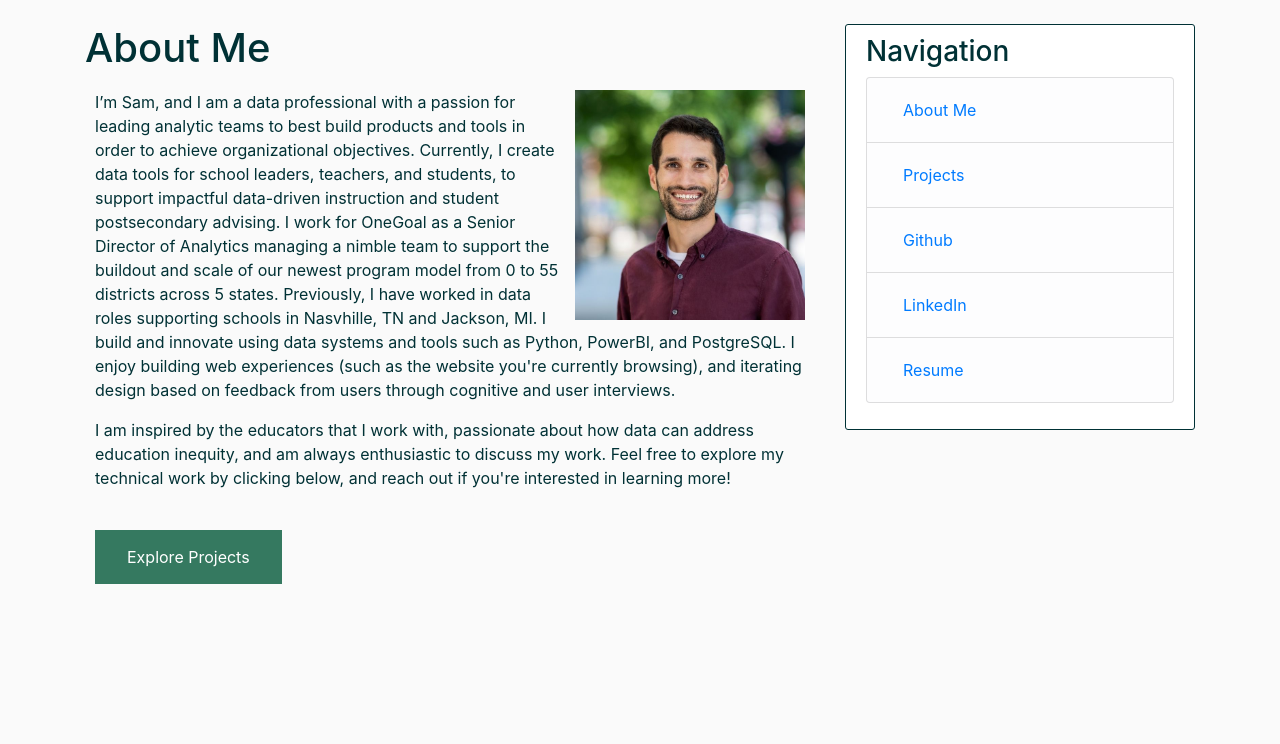
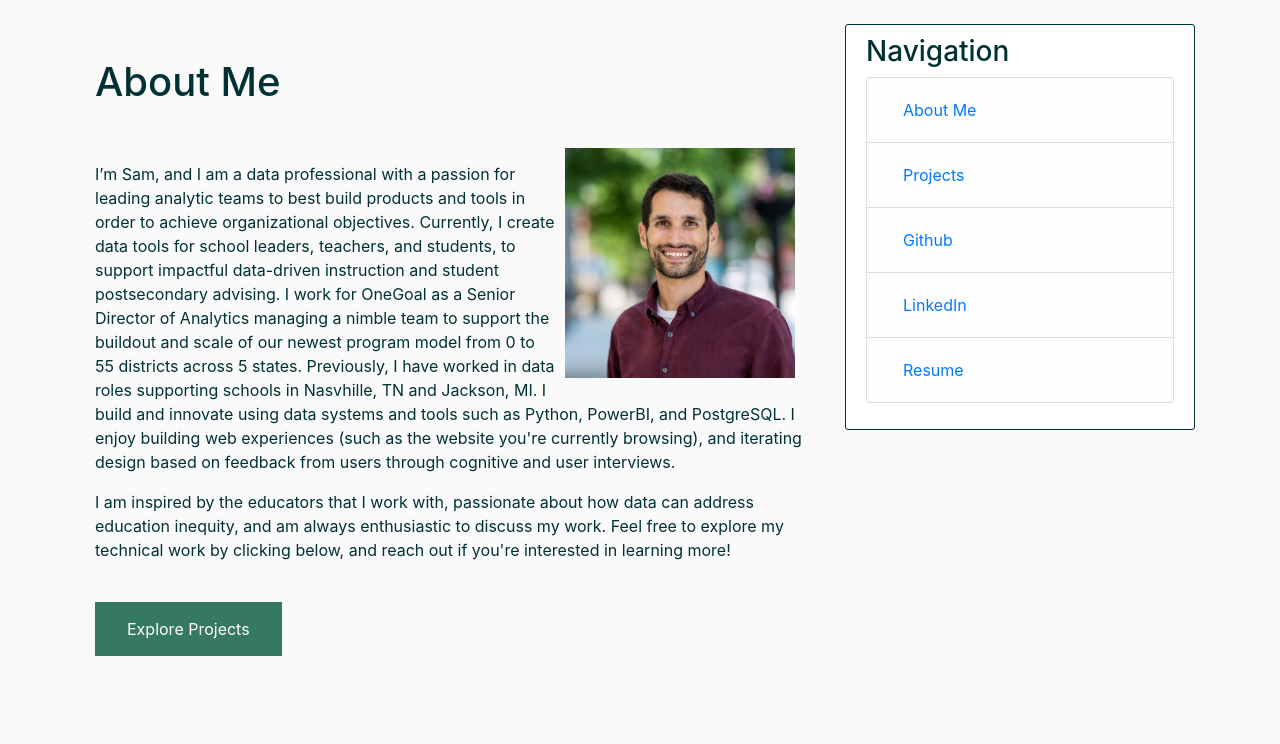
Before and after one commit to samkoenig1/portfolio, a Flask app: page / in a window 1280 px wide. Shown: the part 56-800 px from the top of the page. Run offline with Flask 3, Linux system fonts and the light colour scheme; some libraries are stand-ins or nearby versions.

Commit message:
2/10 Commit
Move Profile Picture

```diff
--- a/static/main.css
+++ b/static/main.css
@@ -54,6 +54,7 @@ a.content:hover {
 }
 
 .content {
+  float: right;
   white-space: pre-line;
   padding: 10px;
 
--- a/templates/home.html
+++ b/templates/home.html
@@ -10,18 +10,16 @@
       <link rel="stylesheet" type="text/css" href="{{ url_for('static', filename='main.css') }}">
 	</head>
 	<body>
-    <div>
 
-			<div>
+			<div class="content">
 				<h1 class="header">About Me</h1>
 				<img class="prof-img" src="static/image/headshot.jpg">
-			</div>
-			<div class="content"><p> I’m Sam, and I am a data professional with a passion for leading analytic teams to best build products and tools in order to achieve organizational objectives. Currently, I create data tools for school leaders, teachers, and students, to support impactful data-driven instruction and student postsecondary advising. I work for OneGoal as a Senior Director of Analytics managing a nimble team to support the buildout and scale of our newest program model from 0 to 55 districts across 5 states. Previously, I have worked in data roles supporting schools in Nasvhille, TN and Jackson, MI. I build and innovate using data systems and tools such as Python, PowerBI, and PostgreSQL. I enjoy building web experiences (such as the website you're currently browsing), and iterating design based on feedback from users through cognitive and user interviews.
-			 <p> I am inspired by the educators that I work with, passionate about how data can address education inequity, and am always enthusiastic to discuss my work. Feel free to explore my technical work by clicking below, and reach out if you're interested in learning more! </p>
-		 <a class = "button" href = "/projects"> Explore Projects </a>
+				<p> I’m Sam, and I am a data professional with a passion for leading analytic teams to best build products and tools in order to achieve organizational objectives. Currently, I create data tools for school leaders, teachers, and students, to support impactful data-driven instruction and student postsecondary advising. I work for OneGoal as a Senior Director of Analytics managing a nimble team to support the buildout and scale of our newest program model from 0 to 55 districts across 5 states. Previously, I have worked in data roles supporting schools in Nasvhille, TN and Jackson, MI. I build and innovate using data systems and tools such as Python, PowerBI, and PostgreSQL. I enjoy building web experiences (such as the website you're currently browsing), and iterating design based on feedback from users through cognitive and user interviews.
+				<p> I am inspired by the educators that I work with, passionate about how data can address education inequity, and am always enthusiastic to discuss my work. Feel free to explore my technical work by clicking below, and reach out if you're interested in learning more! </p>
+		 		<a class = "button" href = "/projects"> Explore Projects </a>
+				<br>
+
 			</div><!-- end intro-->
-		</div><!--end container-->
-
 	</body>
 
 </html>
```
